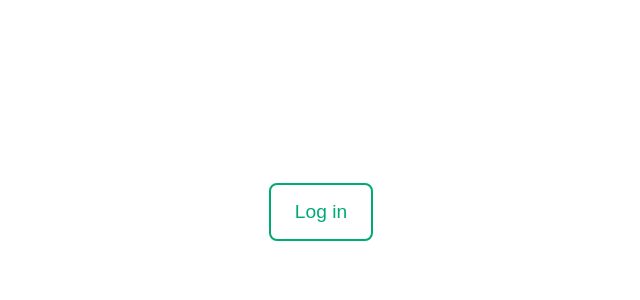
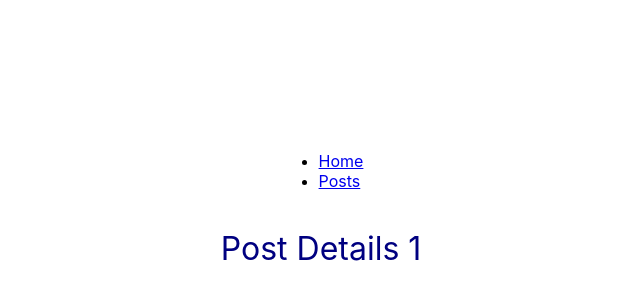
Before and after one commit to Lizaost/dar-internship-frontend-app, a React (Create React App) app: page /posts/1 in a window 1280 px wide. Shown: the part 188-488 px from the top of the page, without its empty margins (319-959 px from the left). Built offline with nearby package versions, Linux system fonts and the light colour scheme.

Commit message:
Created basic navigation (without styles). Created placeholder components for Posts and Details.

```diff
--- a/src/App.tsx
+++ b/src/App.tsx
@@ -1,75 +1,42 @@
 import React, {useState} from 'react';
 import './App.scss';
-import {Hello} from "./components/hello/Hello";
-import {Avatar} from "./components/avatar/Avatar";
-import {Button} from "./components/button/Button";
+import { BrowserRouter as Router, Link, Switch, Route } from 'react-router-dom';
+import {Home} from "./pages/home/Home";
+import {Posts} from "./pages/posts/Posts";
+import {Details} from "./pages/post-details/Details";
 
 
 function App() {
 
-    const avatars = ["/images/star_wars_wallpaper_1.png",
-        "/images/star_wars_wallpaper_2.png",
-        "/images/star_wars_wallpaper_3.png",
-        "/images/star_wars_wallpaper_4.png"];
-
-    const [image, setImage] = useState<string>(avatars[0]);
-    const [currentAvatarVariant, setCurrentAvatarVariant] = useState<number>(1);
-    const [name, setName] = useState<String>("");
-    const [loggedIn, setLoggedIn] = useState<boolean>(false);
-
-    const btnClickLoginHandler = () => {
-        console.log("Login button clicked");
-        setLoggedIn(true);
-    };
-
-    const btnClickLogoutHandler = () => {
-        console.log("Logout button clicked");
-        setLoggedIn(false);
-    };
-
-    const btnClickSetNameHandler = () => {
-        console.log("Set name button clicked");
-        setName("Liza");
-    };
-
-    const btnClickChangeAvatarHandler = () => {
-        const numberOfAvatarVariants = avatars.length;
-        // to make sure that next avatar doesn't match the current one
-        // select avatar variant number from 0 to length-2 (since one is already used)
-        // and increase it by 1 if it is equal to or larger than the current avatar variant
-        let variant = Math.floor(Math.random() * Math.floor(numberOfAvatarVariants - 1));
-        console.log("current " + currentAvatarVariant + "  next " + variant);
-        if (variant >= currentAvatarVariant) {
-            variant = variant + 1;
-            console.log("new variant was changed to " + variant)
-        }
-        setCurrentAvatarVariant(variant);
-        setImage(avatars[variant]);
-    };
 
     return (
-        <div className="App">
-            <div className="App-wrapper">
-                {loggedIn ? <div className="UserInfo-wrapper">
-                    <Avatar src={image}/>
-                    <Hello name={name}/>
-                </div> : null}
-                {loggedIn ?
-                    <Button className="logout-button" clickHandler={btnClickLogoutHandler} text="Log out"/> :
-                    <Button className="login-button" clickHandler={btnClickLoginHandler} text="Log in"/>}
-                {loggedIn ?
-                    <Button className=""
-                            clickHandler={btnClickSetNameHandler}
-                            text="Set name to 'Liza"
-                    />
-                    : null}
-                {loggedIn ?
-                    <Button className=""
-                            clickHandler={btnClickChangeAvatarHandler}
-                            text="Set random avatar"/>
-                    : null}
+        <Router>
+            <div className="App">
+                <nav className="nav-menu">
+                    <ul>
+                        <li>
+                            <Link to="/">Home</Link>
+                        </li>
+                        <li>
+                            <Link to="/posts">Posts</Link>
+                        </li>
+                    </ul>
+                </nav>
+                <div className="content">
+                    <Switch>
+                        <Route exact path="/posts">
+                            <Posts />
+                        </Route>
+                        <Route path="/posts/:id">
+                            <Details />
+                        </Route>
+                        <Route path="/">
+                            <Home />
+                        </Route>
+                    </Switch>
+                </div>
             </div>
-        </div>
+        </Router>
     );
 }
 
--- /dev/null
+++ b/src/pages/home/Home.tsx
@@ -0,0 +1,73 @@
+import React, {useState} from 'react';
+import {Hello} from '../../components/hello/Hello';
+import {Button} from '../../components/button/Button';
+import {Avatar} from '../../components/avatar/Avatar';
+
+import './Home.scss';
+
+export const Home: React.FunctionComponent = () => {
+    const avatars = ["/images/star_wars_wallpaper_1.png",
+        "/images/star_wars_wallpaper_2.png",
+        "/images/star_wars_wallpaper_3.png",
+        "/images/star_wars_wallpaper_4.png"];
+
+    const [image, setImage] = useState<string>(avatars[0]);
+    const [currentAvatarVariant, setCurrentAvatarVariant] = useState<number>(1);
+    const [name, setName] = useState<String>("");
+    const [loggedIn, setLoggedIn] = useState<boolean>(false);
+
+    const btnClickLoginHandler = () => {
+        console.log("Login button clicked");
+        setLoggedIn(true);
+    };
+
+    const btnClickLogoutHandler = () => {
+        console.log("Logout button clicked");
+        setLoggedIn(false);
+    };
+
+    const btnClickSetNameHandler = () => {
+        console.log("Set name button clicked");
+        setName("Liza");
+    };
+
+    const btnClickChangeAvatarHandler = () => {
+        const numberOfAvatarVariants = avatars.length;
+        // to make sure that next avatar doesn't match the current one
+        // select avatar variant number from 0 to length-2 (since one is already used)
+        // and increase it by 1 if it is equal to or larger than the current avatar variant
+        let variant = Math.floor(Math.random() * Math.floor(numberOfAvatarVariants - 1));
+        console.log("current " + currentAvatarVariant + "  next " + variant);
+        if (variant >= currentAvatarVariant) {
+            variant = variant + 1;
+            console.log("new variant was changed to " + variant)
+        }
+        setCurrentAvatarVariant(variant);
+        setImage(avatars[variant]);
+    };
+
+    return (
+        <div className="App">
+            <div className="App-wrapper">
+                {loggedIn ? <div className="UserInfo-wrapper">
+                    <Avatar src={image}/>
+                    <Hello name={name}/>
+                </div> : null}
+                {loggedIn ?
+                    <Button className="logout-button" clickHandler={btnClickLogoutHandler} text="Log out"/> :
+                    <Button className="login-button" clickHandler={btnClickLoginHandler} text="Log in"/>}
+                {loggedIn ?
+                    <Button className=""
+                            clickHandler={btnClickSetNameHandler}
+                            text="Set name to 'Liza"
+                    />
+                    : null}
+                {loggedIn ?
+                    <Button className=""
+                            clickHandler={btnClickChangeAvatarHandler}
+                            text="Set random avatar"/>
+                    : null}
+            </div>
+        </div>
+    );
+};
--- /dev/null
+++ b/src/pages/post-details/Details.tsx
@@ -0,0 +1,7 @@
+import React from "react";
+import {useParams} from "react-router";
+
+export const Details = () => {
+    let {id} = useParams();
+    return <h1>Post Details {id}</h1>
+};
--- /dev/null
+++ b/src/pages/posts/Posts.tsx
@@ -0,0 +1,5 @@
+import React from "react";
+
+export const Posts = () => {
+    return <h1>Posts</h1>
+};
```
Also changed, not shown: src/pages/home/Home.scss (added).
